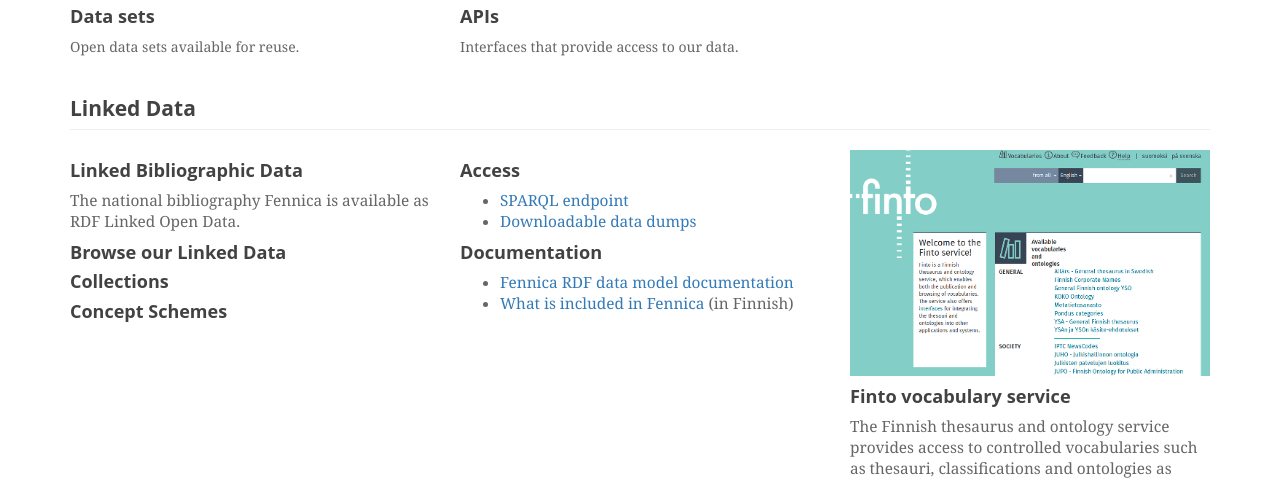
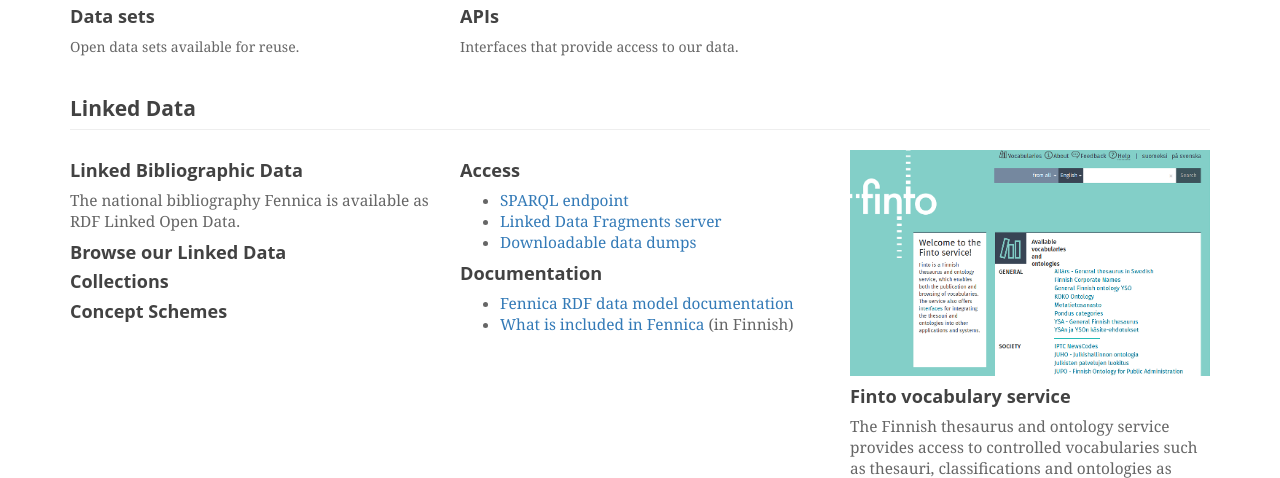
Before and after one commit to NatLibFi/bib-lod-ui, a Flask app: template biblodui/templates/index.html in a window 1280 px wide. Shown: the part 589-1067 px from the top of the page. Run offline with Flask 2, Linux system fonts and the light colour scheme; the template is opened without the code that fills it, so the values that code supplies are empty; some libraries are stand-ins or nearby versions.

Commit message:
Add link to LDF server

```diff
--- a/biblodui/templates/index.html
+++ b/biblodui/templates/index.html
@@ -70,6 +70,7 @@
         <h3>Access</h3>
         <ul>
         <li><a href="/bib/sparql">SPARQL endpoint</a></li>
+        <li><a href="/ldf">Linked Data Fragments server</a></li>
         <li><a href="/download/">Downloadable data dumps</a></li>
         </ul>
 
```
